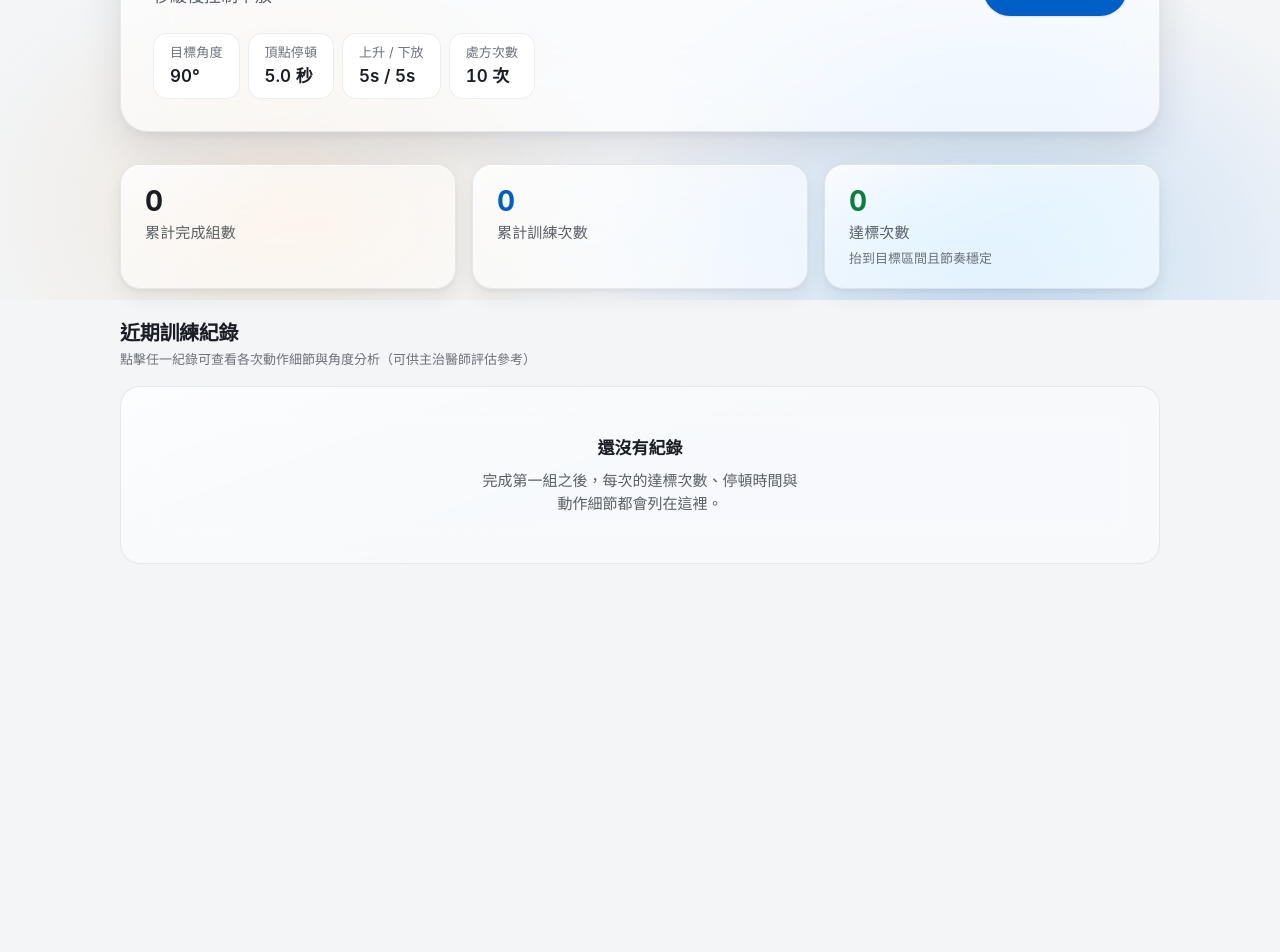
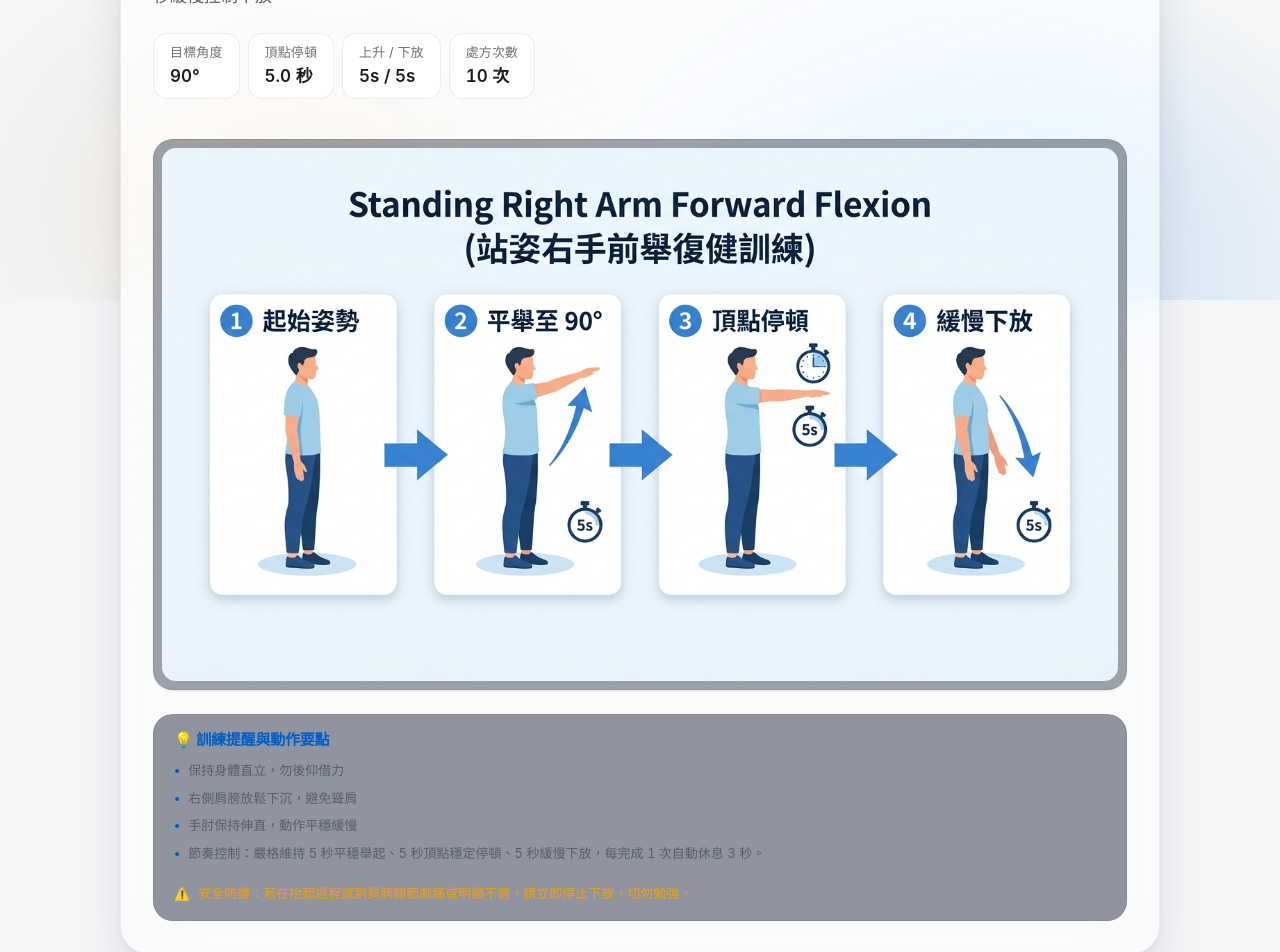
Before and after one commit to e4tsai-byte/rehab, a React (Vite) app: page / in a window 1280 px wide. Shown: the part 500-1452 px from the top of the page. Before the commit the page ends 1128 px from the top, so only its background shows below. Built offline with nearby package versions, Linux system fonts and the light colour scheme.

Commit message:
feat(ui): add full-width exercise diagrams and training reminder checklist

```diff
--- a/src/components/ExerciseCard.tsx
+++ b/src/components/ExerciseCard.tsx
@@ -10,11 +10,20 @@ interface ExerciseCardProps {
 export function ExerciseCard({ exercise, settings, onStart }: ExerciseCardProps) {
   return (
     <section className="routine-card">
-      <div>
+      {/* Top Header Row */}
+      <div className="routine-card__header">
+        <div className="routine-card__info">
           <p className="routine-card__tag">今日處方 · {exercise.targetLimb}</p>
           <h2 className="routine-card__name">{exercise.nameZh}</h2>
           <p className="routine-card__desc">{exercise.descriptionZh}</p>
+        </div>
 
+        <button className="btn btn--primary btn--lg routine-card__cta" onClick={onStart}>
+          開始訓練
+        </button>
+      </div>
+
+      {/* Target Specs Row */}
       <div className="routine-card__specs">
         <span className="spec-pill">
           <span className="spec-pill__label">目標角度</span>
@@ -35,11 +44,38 @@ export function ExerciseCard({ exercise, settings, onStart }: ExerciseCardProps)
           <span className="spec-pill__val">{settings.targetReps} 次</span>
         </span>
       </div>
+
+      {/* Full-Width Visual Diagram */}
+      {exercise.diagramUrl && (
+        <div className="routine-card__diagram-wrapper">
+          <img
+            src={exercise.diagramUrl}
+            alt={`${exercise.nameZh} 復健動作分解圖`}
+            className="routine-card__diagram-img"
+          />
         </div>
+      )}
 
-      <button className="btn btn--primary btn--lg routine-card__cta" onClick={onStart}>
-        開始訓練
-      </button>
+      {/* Dedicated Training Reminders & Safety Box */}
+      <div className="routine-card__reminders">
+        <h3 className="routine-card__reminders-title">💡 訓練提醒與動作要點</h3>
+        <ul className="routine-card__reminders-list">
+          {exercise.tipsZh.map((tip, idx) => (
+            <li key={idx} className="routine-card__reminders-item">
+              <span className="routine-card__reminders-dot">•</span>
+              <span>{tip}</span>
+            </li>
+          ))}
+          <li className="routine-card__reminders-item">
+            <span className="routine-card__reminders-dot">•</span>
+            <span>節奏控制：嚴格維持 5 秒平穩舉起、5 秒頂點穩定停頓、5 秒緩慢下放，每完成 1 次自動休息 3 秒。</span>
+          </li>
+          <li className="routine-card__reminders-item routine-card__reminders-item--warn">
+            <span className="routine-card__reminders-dot">⚠️</span>
+            <span>安全防護：若在抬起過程感到肩膀關節劇痛或明顯不適，請立即停止下放，切勿勉強。</span>
+          </li>
+        </ul>
+      </div>
     </section>
   )
 }
--- a/src/domain/exerciseCatalog.ts
+++ b/src/domain/exerciseCatalog.ts
@@ -16,6 +16,7 @@ export interface ExerciseDefinition {
   framingHintZh: string
   tipsZh: string[]
   commonErrorsZh: Record<FormFlag, string>
+  diagramUrl?: string
   status: 'prescribed' | 'upcoming'
 }
 
@@ -49,6 +50,7 @@ export const EXERCISE_CATALOG: ExerciseDefinition[] = [
       PACING_TOO_FAST: '動作平舉/下放速度過快',
       PACING_TOO_SLOW: '動作平舉/下放速度過慢',
     },
+    diagramUrl: '/images/standing-arm-flexion-guide.jpg',
     status: 'prescribed',
   },
   {
@@ -80,6 +82,7 @@ export const EXERCISE_CATALOG: ExerciseDefinition[] = [
       PACING_TOO_FAST: '動作平舉/下放速度過快',
       PACING_TOO_SLOW: '動作平舉/下放速度過慢',
     },
+    diagramUrl: '/images/seated-desk-flexion-guide.jpg',
     status: 'prescribed',
   },
 ]
--- a/src/styles/rehab.css
+++ b/src/styles/rehab.css
@@ -210,10 +210,9 @@
 .routine-card {
   position: relative;
   isolation: isolate;
-  display: grid;
-  grid-template-columns: 1fr auto;
-  align-items: center;
-  gap: var(--s-8);
+  display: flex;
+  flex-direction: column;
+  gap: var(--s-6);
   padding: var(--s-8);
   border-radius: var(--r-xl);
   background: var(--mat-regular);
@@ -245,7 +244,7 @@
 }
 
 .routine-card__specs {
-  margin-top: var(--s-6);
+  margin-top: 0;
   display: flex;
   flex-wrap: wrap;
   gap: var(--s-2);
@@ -1197,3 +1196,109 @@
   border-color: rgba(56, 189, 248, 0.3) !important;
   transform: translateX(4px);
 }
+
+.routine-card__header {
+  display: flex;
+  justify-content: space-between;
+  align-items: flex-start;
+  gap: var(--s-4);
+  flex-wrap: wrap;
+}
+
+.routine-card__diagram-wrapper {
+  margin-top: var(--s-4);
+  background: rgba(15, 23, 42, 0.6);
+  border: 1px solid var(--mat-hairline);
+  border-radius: var(--r-lg);
+  padding: var(--s-3);
+  overflow: hidden;
+  box-shadow: var(--shadow-sm);
+}
+
+.routine-card__diagram-img {
+  width: 100%;
+  height: auto;
+  border-radius: var(--r-md);
+  display: block;
+  object-fit: contain;
+}
+
+.routine-card__diagram-caption {
+  margin: var(--s-2) 0 0 0;
+  font-size: var(--t-xs);
+  color: var(--rehab-ink-tertiary);
+  text-align: center;
+  line-height: 1.4;
+}
+
+.routine-card__info {
+  flex: 1;
+  min-width: 280px;
+}
+
+.routine-card__diagram-wrapper {
+  width: 100%;
+  background: rgba(15, 23, 42, 0.4);
+  border: 1px solid var(--mat-hairline);
+  border-radius: var(--r-lg);
+  padding: var(--s-2);
+  overflow: hidden;
+  box-shadow: var(--shadow-sm);
+  display: flex;
+  justify-content: center;
+}
+
+.routine-card__diagram-img {
+  width: 100%;
+  max-width: 100%;
+  height: auto;
+  border-radius: var(--r-md);
+  display: block;
+  object-fit: contain;
+}
+
+.routine-card__reminders {
+  background: rgba(15, 23, 42, 0.45);
+  border: 1px solid var(--mat-hairline);
+  border-radius: var(--r-lg);
+  padding: var(--s-4) var(--s-5);
+}
+
+.routine-card__reminders-title {
+  font-size: var(--t-sm);
+  font-weight: 650;
+  color: var(--rehab-blue-deep);
+  margin: 0 0 var(--s-3) 0;
+}
+
+.routine-card__reminders-list {
+  list-style: none;
+  padding: 0;
+  margin: 0;
+  display: flex;
+  flex-direction: column;
+  gap: var(--s-2);
+}
+
+.routine-card__reminders-item {
+  display: flex;
+  align-items: flex-start;
+  gap: var(--s-2);
+  font-size: var(--t-xs);
+  color: var(--rehab-ink-secondary);
+  line-height: 1.5;
+}
+
+.routine-card__reminders-dot {
+  color: var(--rehab-blue-deep);
+  font-weight: 700;
+  flex-shrink: 0;
+}
+
+.routine-card__reminders-item--warn {
+  color: #f59e0b;
+  font-weight: 500;
+  margin-top: var(--s-1);
+  padding-top: var(--s-2);
+  border-top: 1px dashed rgba(245, 158, 11, 0.2);
+}
```
Also changed, not shown: public/images/seated-desk-flexion-guide.jpg (added), public/images/standing-arm-flexion-guide.jpg (added). Lines whose indentation alone changed are shown as unchanged.
